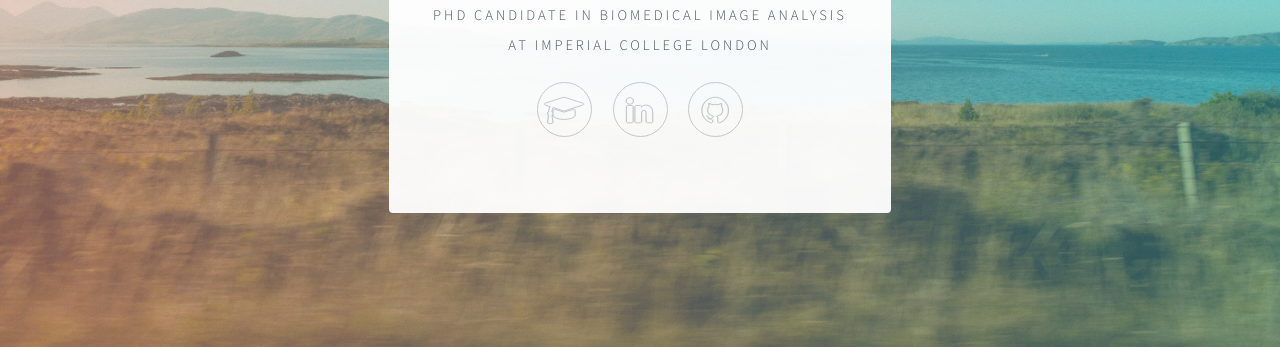
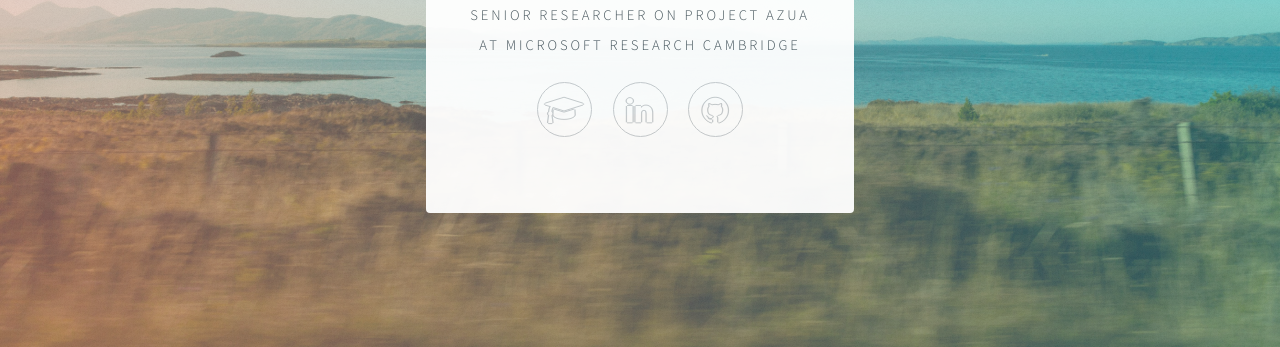
Before and after one commit to pawni/pawni.github.io, a plain HTML site: page index.html in a window 1280 px wide. Shown: the part 453-800 px from the top of the page. Drawn offline with Linux system fonts and the light colour scheme.

Commit message:
Update position to MSR

```diff
--- a/index.html
+++ b/index.html
@@ -27,7 +27,7 @@
 						<header>
 							<span class="avatar"><img src="http://gravatar.com/avatar/81b9d4a58580ec5dc65486a604beb5f1?s=400" alt="" /></span>
 							<h1>Nick Pawlowski</h1>
-							<p>PhD Candidate in Biomedical Image Analysis<br />at Imperial College London</p>
+							<p>Senior Researcher on <a href="https://www.microsoft.com/en-us/research/project/project_azua/">Project Azua</a><br />at <a href="https://www.microsoft.com/en-us/research/lab/microsoft-research-cambridge/">Microsoft Research Cambridge</a></p>
 						</header>
 
 						<footer>
```
